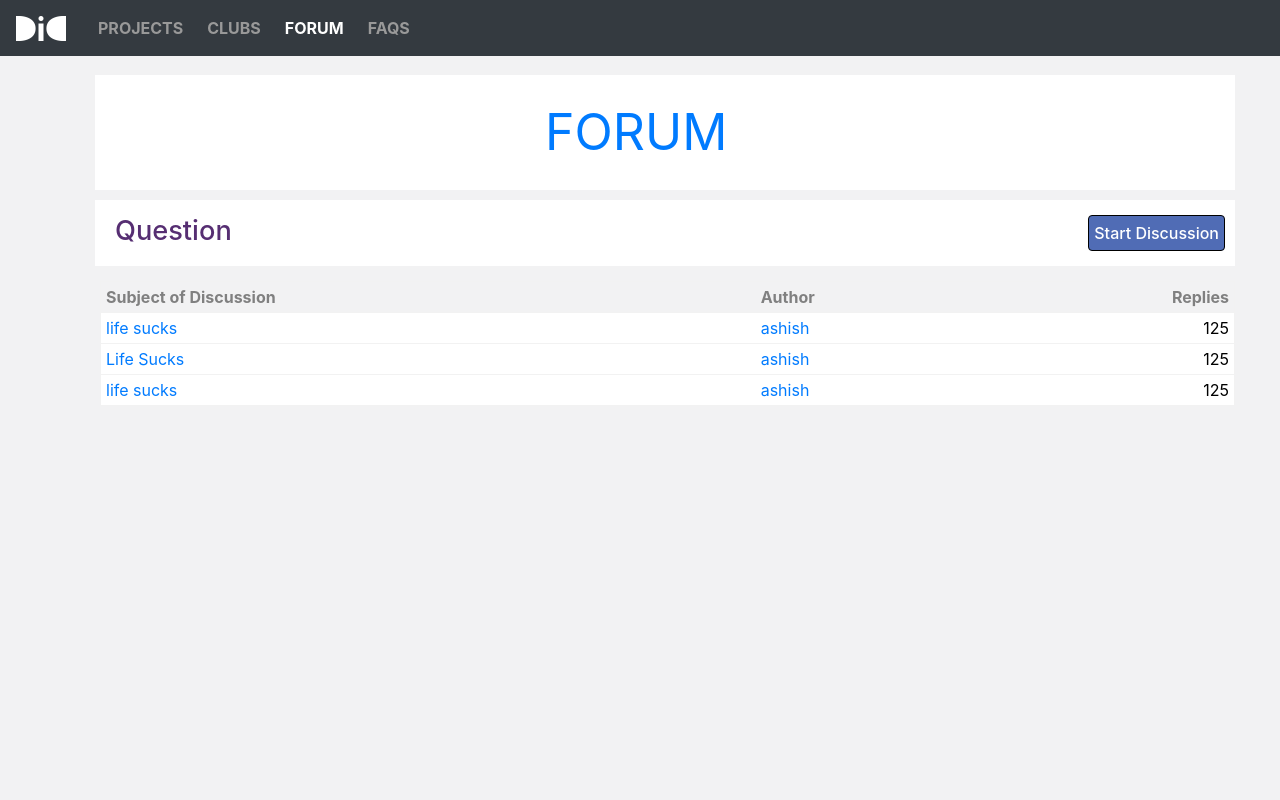
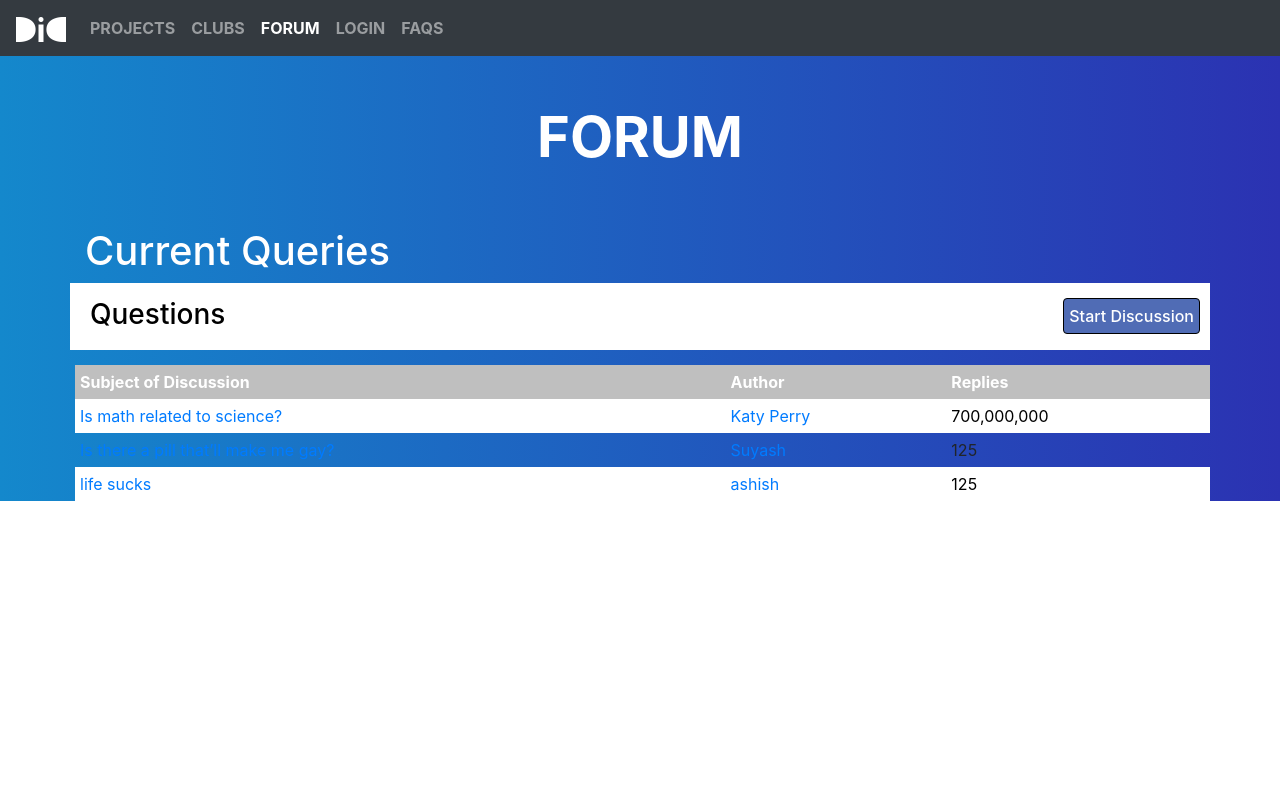
Before and after one commit to ashishrrs/IDC, a Django app: page /forms/ in a window 1280 px wide. Run offline with Django 3.2, Linux system fonts and the light colour scheme; some libraries are stand-ins or nearby versions.

Commit message:
styling changes for forums page

```diff
--- a/IDC/Forum/templates/Forum/index.html
+++ b/IDC/Forum/templates/Forum/index.html
@@ -1,41 +1,125 @@
 {%extends "Forum/base.html"%}
+{% load static %}
 {%block title%}
 	Forum
 {% endblock %}
 
 {% block content %}
 
-<div>
-		<h1> Current Queries </h1>
-		{%for faq in queries%}
-		<h1> Question </h1>
-		<li> {{faq.name}} says {{faq.message}} </li>
-			{% if faq.response is not none%}
-				<h2> Response </h2>
-				<li> {{faq.response}} </li>
-			{%else%}
-				<h2> No Response Yet </h2>
-			{% endif %}
-		</div>
-	{% endfor %}
-	<div>
+	<link rel="stylesheet" type="text/css" href="https://stackpath.bootstrapcdn.com/bootstrap/4.4.1/css/bootstrap.min.css">
+	<link rel="stylesheet"  href='{% static "css/styleforum.css" %}'>
+	<link rel="stylesheet" type="text/css" href="https://stackpath.bootstrapcdn.com/font-awesome/4.7.0/css/font-awesome.min.css">
 
 
 <div id="page" style="background-image: linear-gradient(to right,  #1488CC, #2B32B2); padding-top: 56px; padding-bottom: 0;">
 	<div class="container">
 
 		<header class="py-5 text-center">
-			<h1 class="display-4 font-weight-bold">FORUM</h1>
+			<h1 class="display-4 font-weight-bold" style="color: #ffffff;">FORUM</h1>
 		</header>
 
-		<div style="height:100vh;">
+		<!--<div style="height:100vh;">
 
 			<form action = "{% url 'index' %}" method= "POST" />
 			{% csrf_token %}
 			{{form}}
 			<input type= submit value = submit>
 			</form>
+		</div>-->
+
+		<div>
+			<h1 style="color: #ffffff;"> Current Queries </h1>
+			{%for faq in queries%}
+			<h1> Question </h1>
+			<li> {{faq.name}} says {{faq.message}} </li>
+				{% if faq.response is not none%}
+					<h2> Response </h2>
+					<li> {{faq.response}} </li>
+				{%else%}
+					<h2> No Response Yet </h2>
+				{% endif %}
 		</div>
-	</div>
+		{% endfor %}
+
+		<div class ="row forummodule">
+			<div class="col-lg-12 columnpad" >
+				<div class="pullleft">
+				<h3 style="color: #000000;">Questions</h3>
+				</div>
+
+				<div class="pullright">
+					<a class="btn btn primary logout" href="#" onclick="start_discussion()">Start Discussion</a>
+				</div>
+			</div>
+		</div>
+		<div id="new_disc" class="row forumpad" style="display: none;">
+			<div class = "col-lg-12">
+				<form >
+					<div class="form-group">
+						Subject
+				<input type="text" name="newdiscussiontitle" class="form-control" size = "48"></input>
+				<br>
+				Content
+				<textarea class="new_discussion_text"  name=new_discussion_text rows="10"></textarea>
+			</div>
+			</form>
+			<a class="btn btn primary  submit" href="#">  Submit  </a>
+			</div>
+		</div>
+
+		<div class="row forumpad">
+			<table class="forumtable" >
+				<thead>
+					<th>
+						Subject of Discussion
+					</th>
+					<th>
+						Author
+					</th>
+					<th >
+						Replies
+					</th>
+				</thead>
+				<tr class ="forummodule">
+					<td>
+						<a href= "#">Is math related to science?</a>
+					</td>
+					<td>
+						<a href= "#">Katy Perry</a>
+					</td>
+					<td >
+						700,000,000
+					</td>
+				</tr>
+					<tr>
+					<td>
+						<a href= "#">Is there a pill that’ll make me gay?</a>
+					</td>
+					<td>
+						<a href= "#">Suyash </a>
+					</td>
+					<td>
+						125
+					</td>
+				</tr>
+							<tr class ="forummodule">
+					<td>
+						<a href= "#">life sucks</a>
+					</td>
+					<td>
+						<a href= "#">ashish</a>
+					</td>
+					<td>
+						125
+					</td>
+				</tr>
+
+			</table>
+		</div>
+
 </div>
+
+<script src="https://stackpath.bootstrapcdn.com/bootstrap/4.4.1/js/bootstrap.min.js" type ="text/javascript"></script>
+<script src="https://code.jquery.com/jquery-3.5.1.min.js" integrity="sha256-9/aliU8dGd2tb6OSsuzixeV4y/faTqgFtohetphbbj0="  crossorigin="anonymous"></script>
+<script src='{% static "js/forum.js" %}' type ="text/javascript"></script>
 {% endblock %}
--- a/IDC/Forum/views.py
+++ b/IDC/Forum/views.py
@@ -31,4 +31,4 @@ from .models import queries
 #             return render(request,"Forum/index.html",context )
 
 def index(request):
-    return render(request,"Forum/forum.html");
+	return render(request,"Forum/index.html");
--- a/IDC/Home/templates/Home/base.html
+++ b/IDC/Home/templates/Home/base.html
@@ -24,7 +24,8 @@
 						<a class="nav-item nav-link" href="Projects/">Projects</a>
 						<a class="nav-item nav-link" href="clubs/">Clubs</a>
 						<a class="nav-item nav-link" href="forms/">Forum</a>
-						<a class="nav-item nav-link" href="#">FAQs</a>
+						<a class="nav-item nav-link" href="login/">Login</a>
+						<a class="nav-item nav-link" href="FAQs/">FAQs</a>
 				</div>
 			</div>
 		</nav>
--- a/IDC/Home/templates/Home/index.html
+++ b/IDC/Home/templates/Home/index.html
@@ -1,8 +1,10 @@
 {% extends "Home/base.html" %}
 {% load static %}
+
 {% block title %}
 	Home
 {% endblock %}
+
 {% block content %}
-
+	<H5> work in progress</H5>
 {% endblock %}
--- a/IDC/Home/views.py
+++ b/IDC/Home/views.py
@@ -3,7 +3,7 @@ from django.http import HttpResponse
 
 # Create your views here.
 def index(request):
-	return HttpResponse("under construction")
+	return render(request,"Home/index.html")
 
 def login(request):
 	return redirect('/admin')
--- a/IDC/static/css/styleforum.css
+++ b/IDC/static/css/styleforum.css
@@ -1,24 +1,12 @@
-.navbar{
-    text-transform: uppercase;
-	font-size: 1rem;
-	font-weight: 700;
-    background: #ff3503;
+.h1, .h2, .h3{
+	color: #ffffff;
 }
-.navbar-dark .navbar-nav .nav-link {
-    color: #999999;
-    padding-left: 1rem;
-}
-.navbar-dark .navbar-nav .nav-link:hover{
 
-    color:#cccccc;
-}
 .log{
 	position: relative;
 	left:1300px;
 
 }
-
-
 .logout{
 	background-color:#506cb5;
 	color: white;
@@ -53,17 +41,9 @@
 	/*font-weight: 600;*/
 }
 
-body{
-	background-color: #f2f2f3;
-
-	margin-top: 75px;
-	margin-bottom: 75px;
-	margin-left: 50px;
-	margin-left: 50px;
-}
 .forummodule{
 	background-color: white;
-	color: black;
+	color: #000000;
 	overflow:none;
 }
 .forummargin{
@@ -78,12 +58,8 @@ body{
 	font-size: 50px;
 	position: relative;
 	left:430px;
-/*	margin:auto;
-	width:60%;
-	padding: 10px;*/
+}
 
-
-}
 .pagnationbar{
 	padding: 20px;
 }
@@ -98,23 +74,7 @@ a:hover{
 	text-decoration: none;
 
 }
-h1{
-	font-size: 1.7em;
-	color:#562e72;
-}
-h2{
-	font-size: 1.5em;
-	color:#562e72;
-}
-h3
-{
-	font-size: 1.3em;
-	color:#562e72;
-}
-h4{
-	font-size: 1.1em;
-	color:#562e72;
-}
+
 .columnpad{
 	margin-top: 15px;
 	margin-left: 5px;
@@ -136,7 +96,6 @@ h4{
 .forumtable{
 	width:100%;
 	height:auto;
-	border: 1px solid #562e72;
 }
 .forumtable td{
 	padding:5px;
@@ -144,18 +103,16 @@ h4{
 }
 .forumtable th{
 	padding:5px;
-	color :#808080;
+	color :#ffffff;
+	background-color: #bfbfbf;
+}
 
-}
-.forumtable tr{
-	border: 1px solid #f2f2f2;
 
-}
 .new_discussion_text{
 	width :100%;
 	height: auto;
-	background color:white;
-	color:#562e72;
+	background color: white;
+	color: #562e72;
 	margin-top: 5px;
 
 }
```
Also changed, not shown: IDC/static/css/style.css (indentation only).
